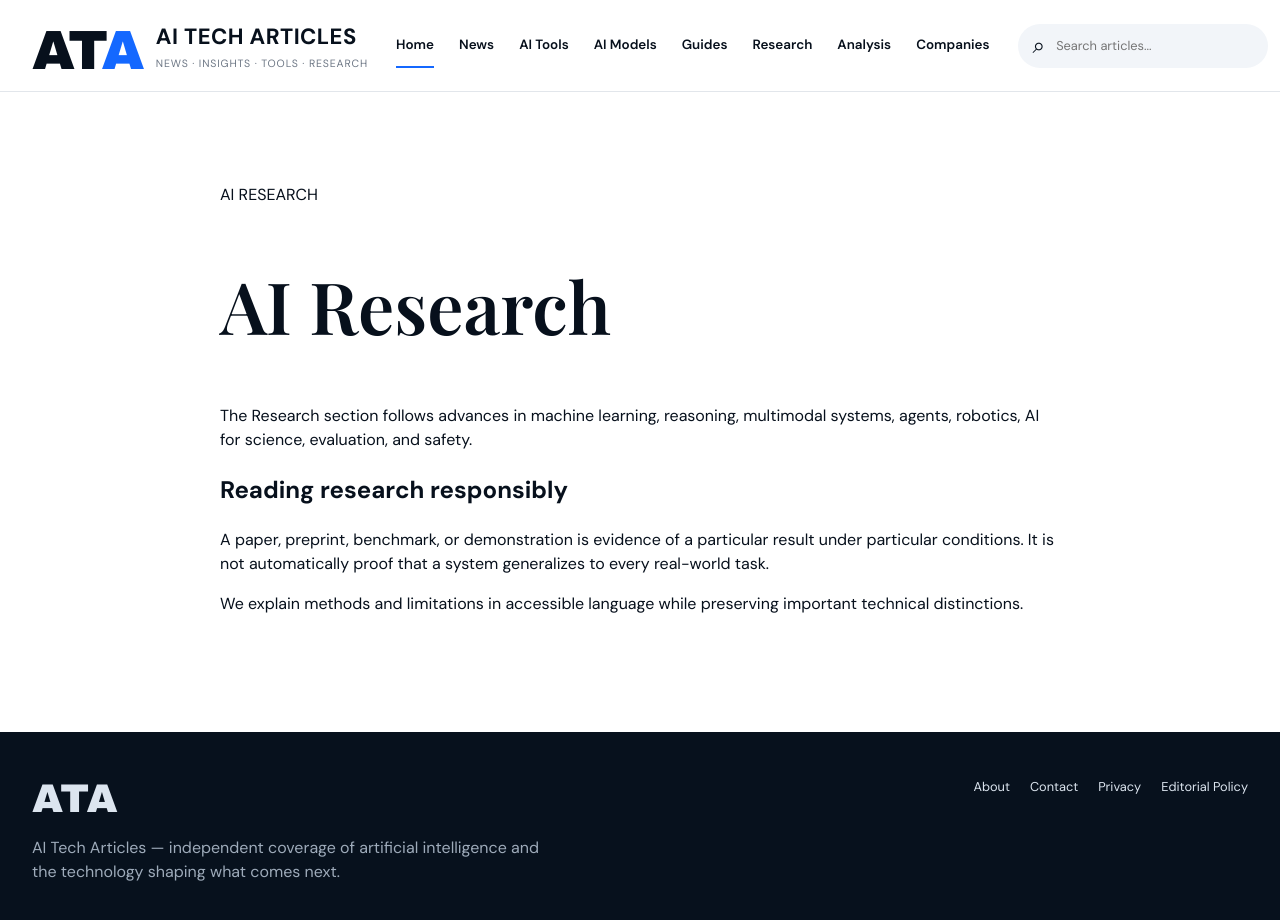
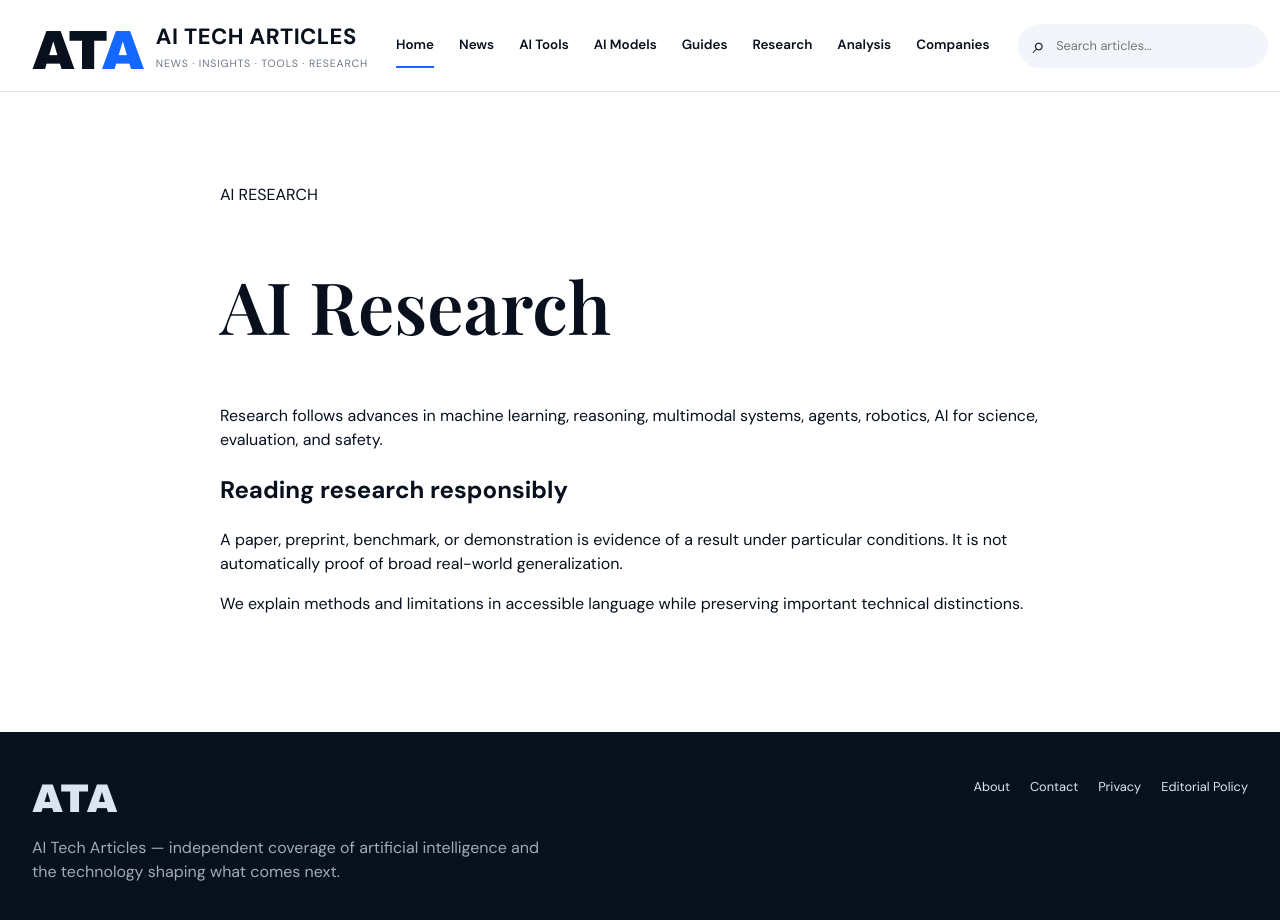
Before and after one commit to todaysnewsai/ChatGPTScope, a Jekyll site: the page built from research/index.md, in a window 1280 px wide and 945 px high. Shown: the top 920 px of the window. Built offline with Jekyll 4.4.1, drawn with Linux system fonts in a browser that asks for light colours.

Commit message:
Expand AI Research

```diff
--- a/research/index.md
+++ b/research/index.md
@@ -3,10 +3,10 @@ layout: page
 title: "AI Research"
 ---
 
-The Research section follows advances in machine learning, reasoning, multimodal systems, agents, robotics, AI for science, evaluation, and safety.
+Research follows advances in machine learning, reasoning, multimodal systems, agents, robotics, AI for science, evaluation, and safety.
 
 ## Reading research responsibly
 
-A paper, preprint, benchmark, or demonstration is evidence of a particular result under particular conditions. It is not automatically proof that a system generalizes to every real-world task.
+A paper, preprint, benchmark, or demonstration is evidence of a result under particular conditions. It is not automatically proof of broad real-world generalization.
 
 We explain methods and limitations in accessible language while preserving important technical distinctions.
```
